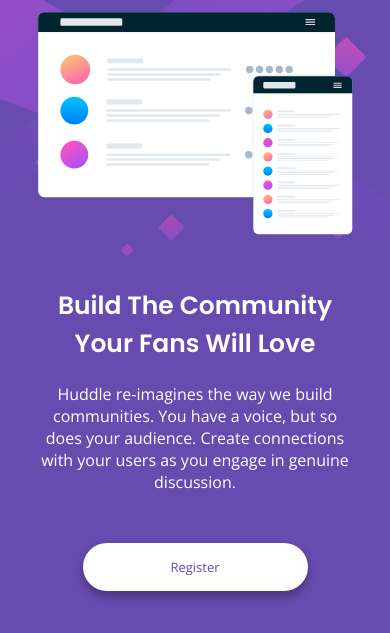
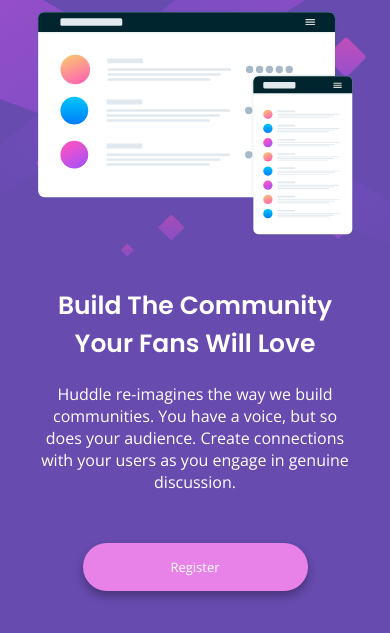
Before and after one commit to LiamFer/Challenges, a plain HTML site: page HuddlePage/index.html in a window 390 px wide. In both pictures the pointer is over the link "Register". Shown: the part 131-764 px from the top of the page. Drawn offline with nearby package versions, Linux system fonts and the light colour scheme.

Commit message:
Mobile First Version

```diff
--- a/HuddlePage/style.css
+++ b/HuddlePage/style.css
@@ -75,7 +75,7 @@ div > p {
   padding: 10px;
 }
 
-main > a {
+#register-button {
   font-family: "Open Sans";
   font-size: 13px;
   box-shadow: 0px 5px 10px rgba(0, 0, 0, 0.308);
@@ -87,7 +87,14 @@ main > a {
   border-radius: 100px;
 }
 
+#register-button:hover {
+  background-color: var(--color02);
+  color: white;
+  transition: background-color 0.3s ease-in-out, color 0.2s ease-in-out;
+}
+
 footer {
+  min-height: 70px;
   flex-direction: row;
   display: flex;
   justify-content: center;
@@ -100,3 +107,8 @@ footer {
   height: 30px;
   fill: white;
 }
+
+.icons:hover {
+  fill: var(--color02);
+  transition: fill 0.3s ease-in-out, color 0.2s ease-in-out;
+}
```
